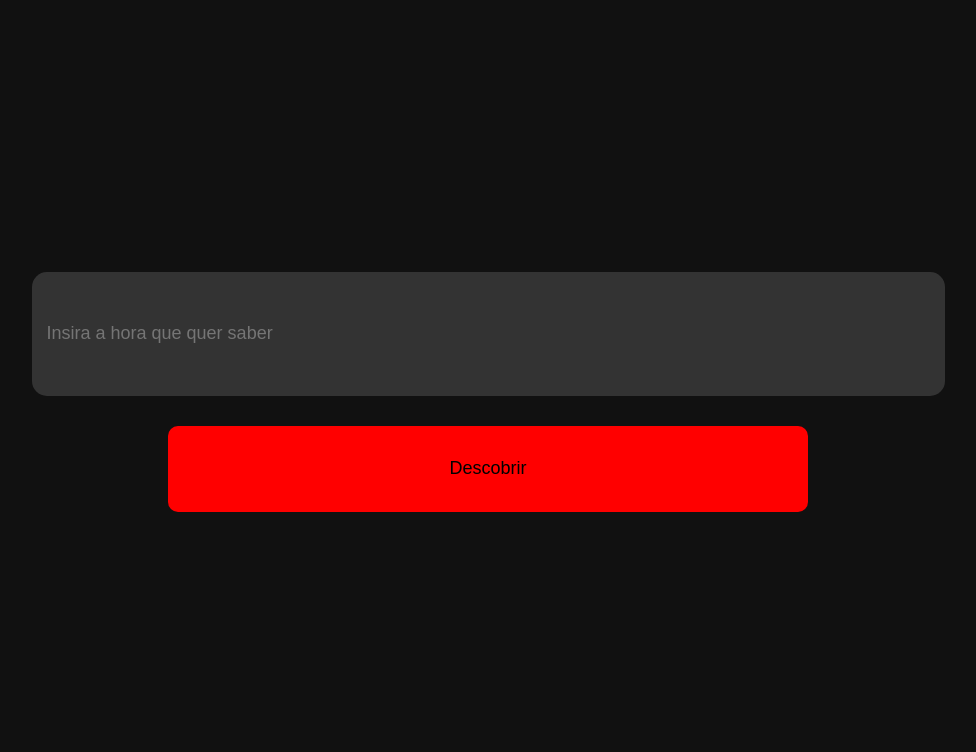
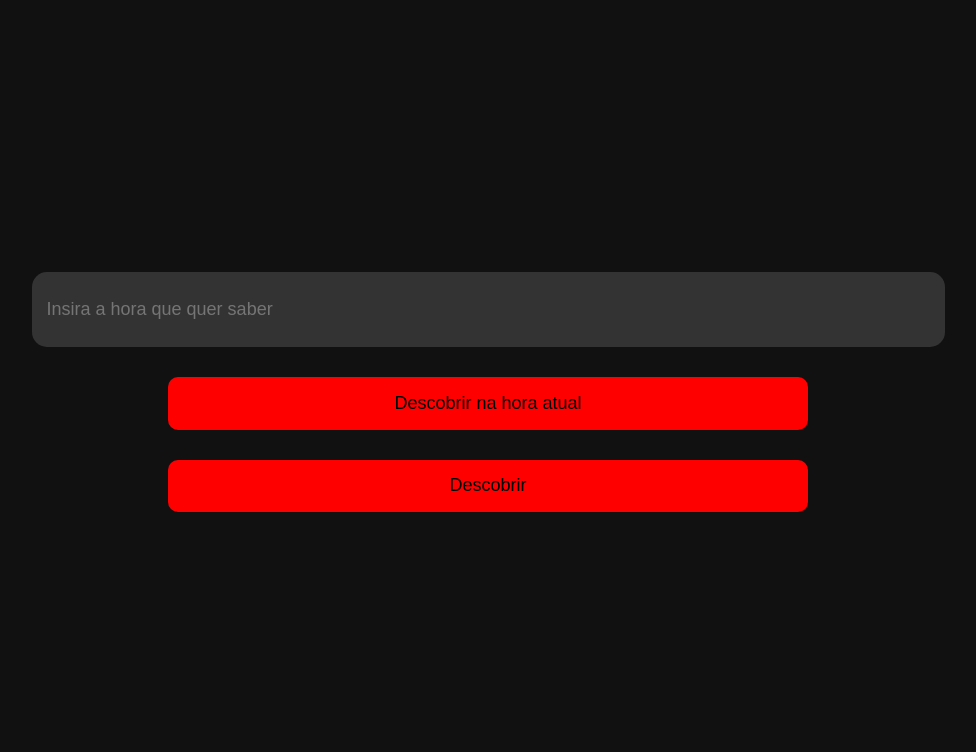
Before and after one commit to lipes40/Porcentagem-do-Celular, a FastAPI app: page / in a window 1280 px wide. Shown: the top 752 px of the page, without its empty margins (152-1128 px from the left). Run offline with FastAPI, Linux system fonts and the light colour scheme.

Commit message:
Feature: Add a new button to find out the current time.

```diff
--- a/templates/index.html
+++ b/templates/index.html
@@ -48,12 +48,17 @@
             align-items: center;
             justify-content: center;
         }
+
+        .descobrir{
+            background-color: #ff3c00;
+        }
     </style>
 </head>
 <body>
     <div>
         <input id="hora" placeholder="Insira a hora que quer saber" type="text" name="hora" id="">
-        <button onclick="descobrir()">Descobrir</button>
+        <button onclick="agora()">Descobrir na hora atual</button>
+        <button class="Descobrir" onclick="descobrir()">Descobrir</button>
     </div>
     <pre id="saida"></pre>
 </body>
@@ -74,5 +79,19 @@
         saida.innerText = data.resultado
 
     }
+
+    function agora() {
+        const horario = new Date()
+        const hora = horario.getHours()
+        const minutos = horario.getMinutes()
+
+        const hora_formatada = hora + ":" + minutos
+        console.log(hora_formatada)
+
+        const input = document.getElementById("hora")
+        input.value = hora_formatada
+
+        descobrir()
+    }
 </script>
 </html>
```
